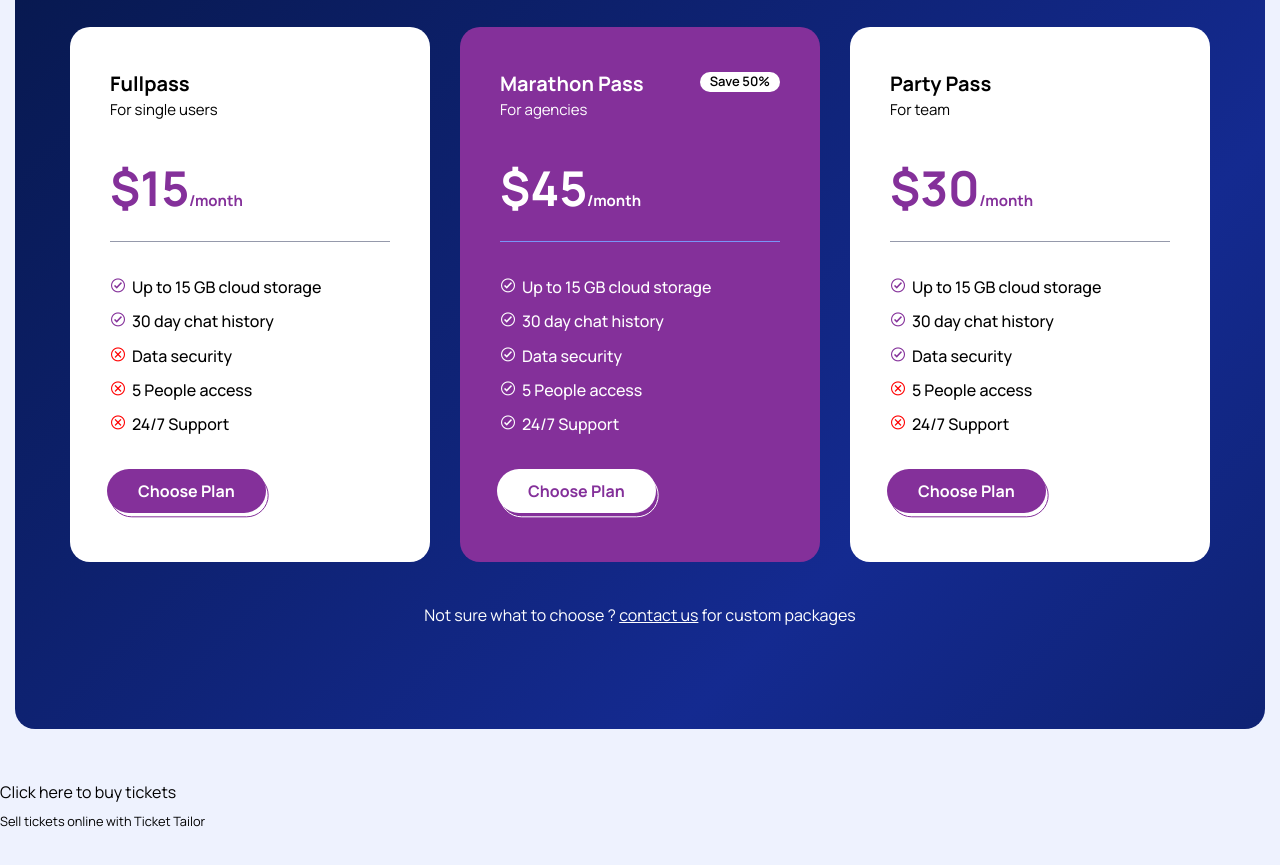
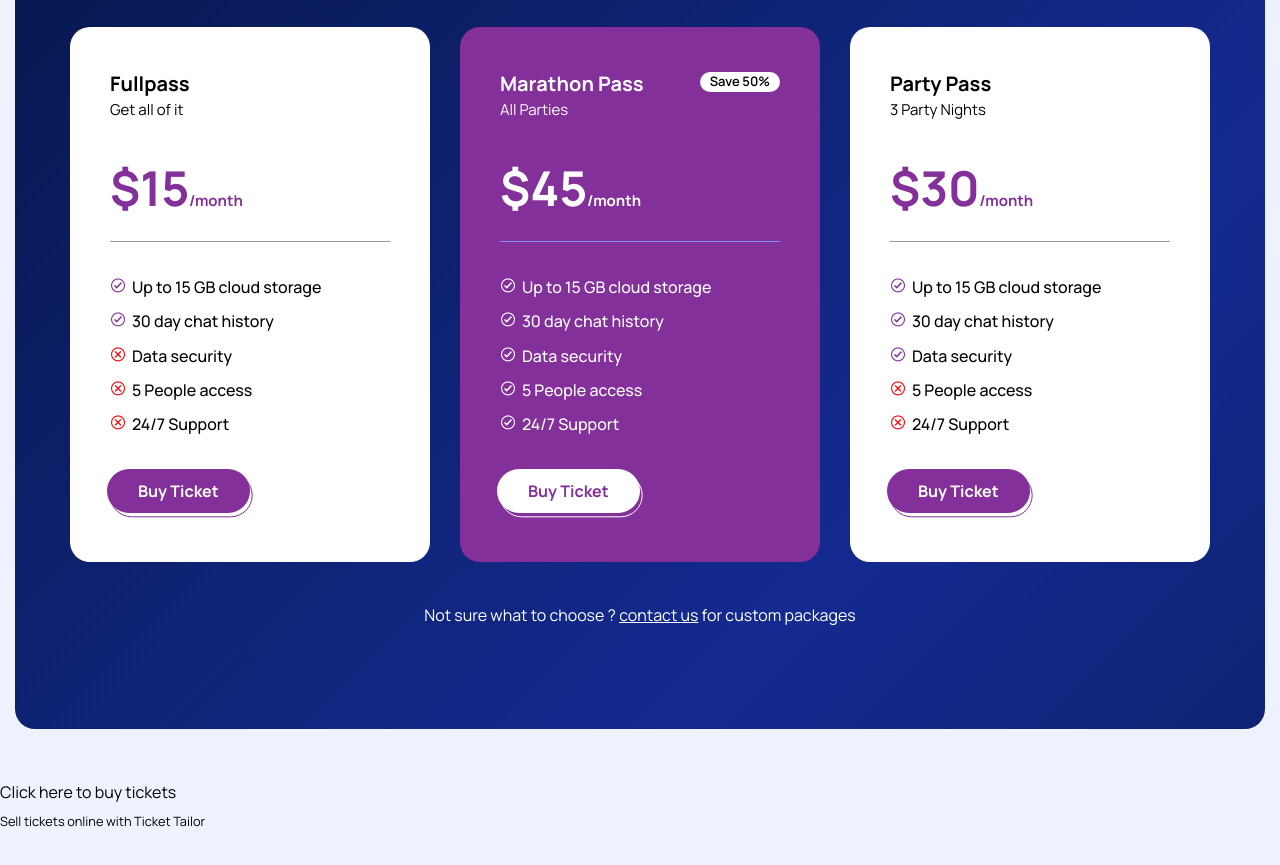
Before and after one commit to almadance19/muster_website, a plain HTML site: page index.html in a window 1280 px wide. Shown: the part 3516-4381 px from the top of the page. Drawn offline with Linux system fonts and the light colour scheme; a script that the page names is missing.

Commit message:
commit message

```diff
--- a/index.html
+++ b/index.html
@@ -6,7 +6,7 @@
   <meta charset="UTF-8">
   <meta http-equiv="X-UA-Compatible" content="IE=edge">
   <meta name="viewport" content="width=device-width, initial-scale=1.0">
-  <title>HTML</title>
+  <title>Frankfurt Bachata Festival</title>
 
   <!-- icofont-css-link -->
   <link rel="stylesheet" href="css/icofont.min.css">
@@ -99,7 +99,7 @@
             </li>
             <li class="nav-item">
               <div class="btn_block">
-                <a class="nav-link dark_btn" href="contact.html">BUY NOW</a>
+                <a class="nav-link dark_btn" href="#pricing_container">BUY NOW</a>
                 <div class="btn_bottom"></div>
               </div>
             </li>
@@ -312,7 +312,7 @@ Tickets are selling fast, and spots are limited. Be part of the Frankfurt Bachat
                     <div class="pannel_block" data-aos="fade-up" data-aos-duration="1500">
                       <div class="heading">
                         <h3>Fullpass</h3>
-                        <span>For single users</span>
+                        <span>Get all of it</span>
                       </div>
                       <div class="pricing">
                         <h3>$15 <span>/month</span></h3>
@@ -340,7 +340,7 @@ Tickets are selling fast, and spots are limited. Be part of the Frankfurt Bachat
                         </li>
                       </ul>
                       <div class="btn_block">
-                        <a href="contact.html" class="btn puprple_btn ml-0">Choose Plan</a>
+                        <a href="https://www.tickettailor.com/checkout/view-event/id/3048246/chk/b726" class="btn puprple_btn ml-0">Buy Ticket</a>
                         <div class="btn_bottom"></div>
                       </div>
                     </div>
@@ -349,7 +349,7 @@ Tickets are selling fast, and spots are limited. Be part of the Frankfurt Bachat
                     <div class="pannel_block highlited_block" data-aos="fade-up" data-aos-duration="1500">
                       <div class="heading">
                         <h3>Marathon Pass</h3>
-                        <span>For agencies</span>
+                        <span>All Parties</span>
                         <span class="offer">Save 50%</span>
                       </div>
                       <div class="pricing">
@@ -378,7 +378,7 @@ Tickets are selling fast, and spots are limited. Be part of the Frankfurt Bachat
                         </li>
                       </ul>
                       <div class="btn_block white_btn">
-                        <a href="contact.html" class="btn puprple_btn ml-0">Choose Plan</a>
+                        <a href="https://www.tickettailor.com/checkout/view-event/id/3048246/chk/b726" class="btn puprple_btn ml-0">Buy Ticket</a>
                         <div class="btn_bottom"></div>
                       </div>
                     </div>
@@ -387,7 +387,7 @@ Tickets are selling fast, and spots are limited. Be part of the Frankfurt Bachat
                     <div class="pannel_block" data-aos="fade-up" data-aos-duration="1500">
                       <div class="heading">
                         <h3>Party Pass</h3>
-                        <span>For team</span>
+                        <span>3 Party Nights</span>
                       </div>
                       <div class="pricing">
                         <h3>$30 <span>/month</span></h3>
@@ -415,7 +415,7 @@ Tickets are selling fast, and spots are limited. Be part of the Frankfurt Bachat
                         </li>
                       </ul>
                       <div class="btn_block">
-                        <a href="contact.html" class="btn puprple_btn ml-0">Choose Plan</a>
+                        <a href="https://www.tickettailor.com/checkout/view-event/id/3048246/chk/b726" class="btn puprple_btn ml-0">Buy Ticket</a>
                         <div class="btn_bottom"></div>
                       </div>
                     </div>
@@ -432,7 +432,7 @@ Tickets are selling fast, and spots are limited. Be part of the Frankfurt Bachat
                   <div class="pannel_block">
                     <div class="heading">
                       <h3>Fullpass</h3>
-                      <span>For single users</span>
+                      <span>Get all of it</span>
                     </div>
                     <div class="pricing">
                       <h3>$99 <span>/month</span></h3>
@@ -460,7 +460,7 @@ Tickets are selling fast, and spots are limited. Be part of the Frankfurt Bachat
                       </li>
                     </ul>
                     <div class="btn_block">
-                        <a href="contact.html" class="btn puprple_btn ml-0">Choose Plan</a>
+                        <a href="https://www.tickettailor.com/checkout/view-event/id/3048246/chk/b726" class="btn puprple_btn ml-0">Buy Ticket</a>
                         <div class="btn_bottom"></div>
                     </div>
                   </div>
@@ -469,7 +469,7 @@ Tickets are selling fast, and spots are limited. Be part of the Frankfurt Bachat
                   <div class="pannel_block highlited_block">
                     <div class="heading">
                       <h3>Marathon Pass</h3>
-                      <span>For agencies</span>
+                      <span>All Parties</span>
                       <span class="offer">Save 50%</span>
                     </div>
                     <div class="pricing">
@@ -498,7 +498,7 @@ Tickets are selling fast, and spots are limited. Be part of the Frankfurt Bachat
                       </li>
                     </ul>
                     <div class="btn_block white_btn">
-                      <a href="contact.html" class="btn puprple_btn ml-0">Choose Plan</a>
+                      <a href="https://www.tickettailor.com/checkout/view-event/id/3048246/chk/b726" class="btn puprple_btn ml-0">Buy Ticket</a>
                       <div class="btn_bottom"></div>
                     </div>
                   </div>
@@ -507,7 +507,7 @@ Tickets are selling fast, and spots are limited. Be part of the Frankfurt Bachat
                   <div class="pannel_block">
                     <div class="heading">
                       <h3>Party Pass</h3>
-                      <span>For team</span>
+                      <span>3 Party Nights</span>
                     </div>
                     <div class="pricing">
                       <h3>$299 <span>/month</span></h3>
@@ -535,7 +535,7 @@ Tickets are selling fast, and spots are limited. Be part of the Frankfurt Bachat
                       </li>
                     </ul>
                     <div class="btn_block">
-                        <a href="contact.html" class="btn puprple_btn ml-0">Choose Plan</a>
+                        <a href="https://www.tickettailor.com/checkout/view-event/id/3048246/chk/b726" class="btn puprple_btn ml-0">Buy Ticket</a>
                         <div class="btn_bottom"></div>
                     </div>
                   </div>
```
